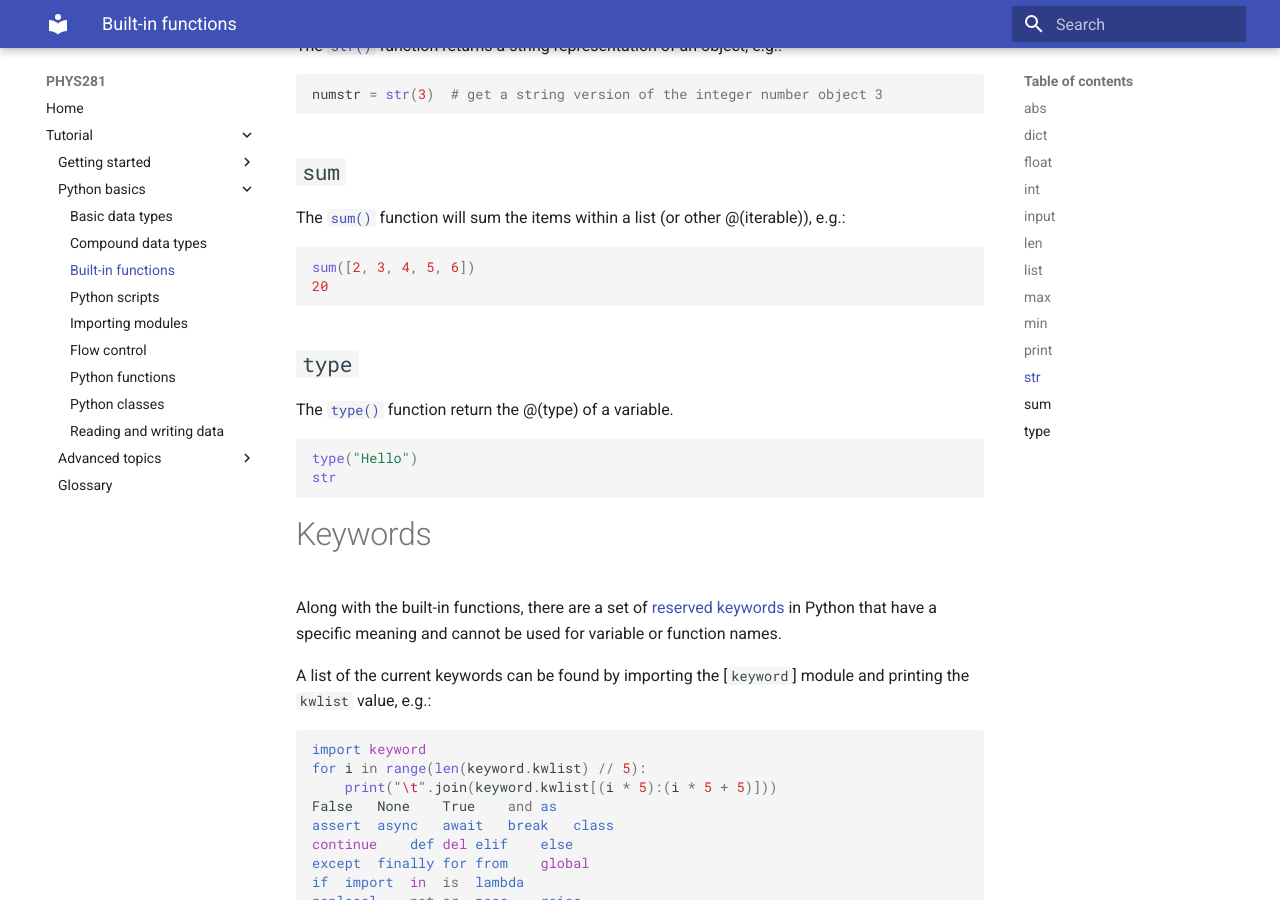
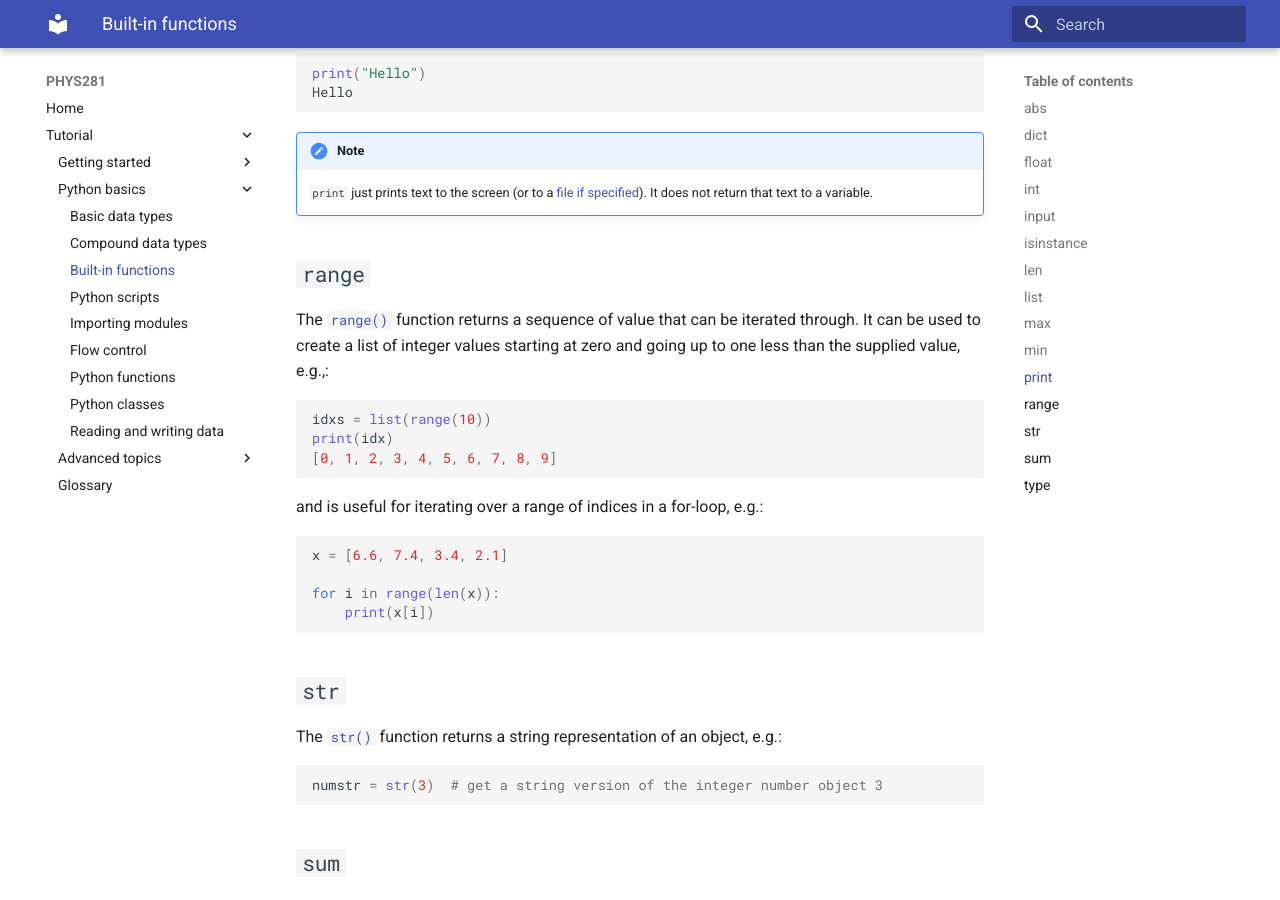
Before and after one commit to ndd21/PHYS281, an MkDocs documentation site: the page built from docs/demo-built-in-functions.md, in a window 1280 px wide and 900 px high, scrolled down 2593 px. Built offline with MkDocs 1.6.1 and Material for MkDocs 9.7.7, drawn with Linux system fonts in a browser that asks for light colours; some of the changed text lies outside the part shown.

Commit message:
Add a couple more built-in functions

````diff
--- a/docs/demo-built-in-functions.md
+++ b/docs/demo-built-in-functions.md
@@ -56,6 +56,19 @@
 
 ```python
 name = input("What is your name?")
+```
+
+## `isinstance`
+
+The [`isinstance()`](https://docs.python.org/3/library/functions.html#isinstance) function allows
+you to check whether a variable is of a particular class (or subclass of a given class), e.g.,:
+
+```python
+x = 2
+# check x is an integer
+test = isinstance(x, int)
+print(test)
+True
 ```
 
 ## `len`
@@ -119,6 +132,27 @@
     `print` just prints text to the screen (or to a [file if
     specified](../demo-io/index.html#writing)). It does not return that text to a variable.
 
+## `range`
+
+The [`range()`](https://docs.python.org/3/library/functions.html#func-range) function returns a
+sequence of value that can be iterated through. It can be used to create a list of integer values
+starting at zero and going up to one less than the supplied value, e.g.,:
+
+```python
+idxs = list(range(10))
+print(idx)
+[0, 1, 2, 3, 4, 5, 6, 7, 8, 9]
+```
+
+and is useful for iterating over a range of indices in a for-loop, e.g.:
+
+```python
+x = [6.6, 7.4, 3.4, 2.1]
+
+for i in range(len(x)):
+    print(x[i])
+```
+
 ## `str`
 
 The [`str()`](https://docs.python.org/3/library/functions.html#func-str) function returns a string
````
